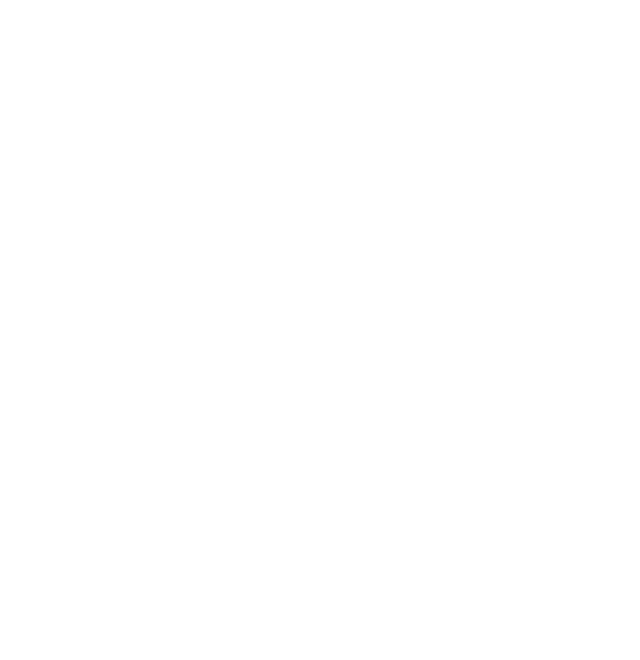
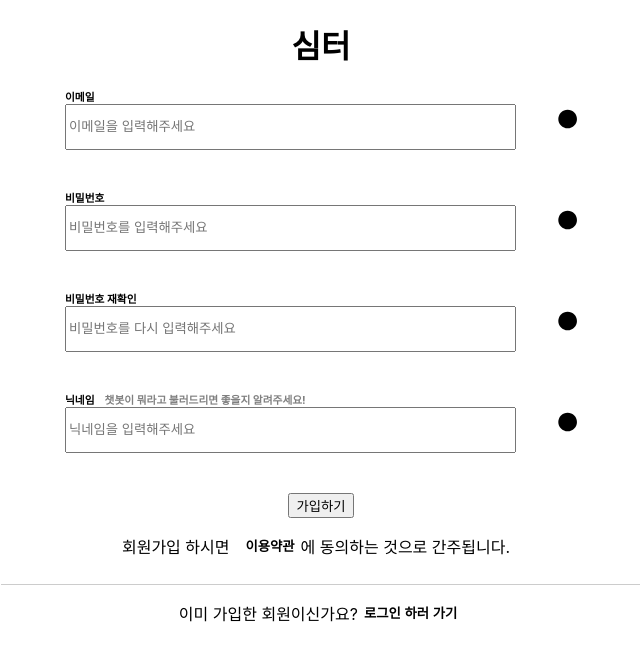
Before and after one commit to git1uv/client, a React (Create React App) app: page /signup in a window 1280 px wide. Before the commit this address had no page. Shown: the top 660 px of the page, without its empty margins (319-959 px from the left). Built offline with nearby package versions, Linux system fonts and the light colour scheme.

Commit message:
feat: 회원가입 레이아웃 및 기능 구현

```diff
--- a/src/App.js
+++ b/src/App.js
@@ -1,11 +1,13 @@
 import { Route, Routes } from "react-router-dom";
 import Login from "./pages/Login";
+import Signup from "./pages/Signup";
 
 function App() {
   return (
     <div>
       <Routes>
         <Route path="/" element={<Login/>}/>
+        <Route path="/signup" element={<Signup/>}/>
       </Routes>
     </div>
   );
--- a/src/components/Login/Common.jsx
+++ b/src/components/Login/Common.jsx
@@ -23,7 +23,7 @@ export default function Common() {
         <input placeholder='이메일을 입력하세요'></input>
         <S.PwInput>
           <input type={pwVisible ? 'text' : 'password'}
-            placeholder='비밀번호를 입력하세요 (영대소+숫자+특수기호 12자리)'>
+            placeholder='비밀번호를 입력하세요'>
           </input>
           <button onClick={togglePasswordVisibility}>
             {pwVisible ? <FaEyeSlash /> : <FaEye />}
@@ -35,6 +35,7 @@ export default function Common() {
         <button onClick={() => navigate('/findpw')}> 비밀번호 찾기</button>
       </S.FindPw>
       <button>로그인</button>
+      <S.Divider/>
       <div/>
       <S.FindPw>
         <p>아직 회원이 아니신가요?</p>
--- a/src/components/Login/Login.style.js
+++ b/src/components/Login/Login.style.js
@@ -102,3 +102,10 @@ export const SocialLogin = styled.div`
     margin-bottom: 10px;
   }
 `
+
+export const Divider = styled.div`
+  margin-top: 10px;
+  width: 90%;
+  height: 1px; /* 아이콘과 같은 높이로 설정 */
+  background-color: #ccc;
+`;
--- a/src/components/Signup/Signup.style.js
+++ b/src/components/Signup/Signup.style.js
@@ -0,0 +1,73 @@
+import styled from "styled-components";
+
+export const Container = styled.div`
+  display: flex;
+  flex-direction: column;
+  align-items: center;
+  height: 100vh;
+`;
+
+export const Box = styled.div`
+  display: flex;
+  align-items: center;
+  width: 40%;
+  margin-bottom: 40px;
+`;
+
+export const Left = styled.div`
+  display: flex;
+  flex-direction: column;
+  align-items: flex-start;
+  width: 100%;
+
+  input {
+    width: 90%;
+    height: 40px;
+  }
+  p {
+    margin: 0;
+  }
+  h6 {
+    margin: 0;
+  }
+`;
+
+export const Nickname = styled.div`
+  display: flex;
+  width: 90%;
+
+  h6 {
+    margin-right: 10px;
+  }
+`
+
+export const TermsBox = styled.div`
+  display: flex;
+  p {
+    margin-right: 10px;
+  }
+  button {
+    background: none;
+    border: none;
+    font-weight: 700;
+    cursor: pointer;
+  }
+`
+
+export const Divider = styled.div`
+  margin-top: 10px;
+  width: 50%;
+  height: 1px; /* 아이콘과 같은 높이로 설정 */
+  background-color: #ccc;
+`;
+
+export const RouteLogin = styled.div`
+  display: flex;
+
+  button {
+    background: none;
+    border: none;
+    font-weight: 700;
+    cursor: pointer;
+  }
+`;
--- /dev/null
+++ b/src/components/Signup/SignupCm.jsx
@@ -0,0 +1,173 @@
+import React, { useState } from 'react'
+import * as S from "./Signup.style"
+import { FaCircle } from "react-icons/fa";
+import { useNavigate } from 'react-router-dom';
+
+export default function SignupCm() {
+  const navigate = useNavigate();
+
+  const regexEmail = /^[a-zA-Z0-9._%+-]+@[a-zA-Z0-9.-]+\.[a-zA-Z]{2,}$/;
+  const regexPw = /^(?=.*[a-zA-Z])(?=.*\d)(?=.*[!@#$%^&*])[a-zA-Z\d!@#$%^&*]{8,16}$/;
+  const regexName = /^[a-zA-Z가-힣]{1,10}$/;
+
+  const [email, setEmail] = useState('');
+  const [pw, setPw] = useState('');
+  const [confirmPw, setConfirmPw] = useState('');
+  const [nickname, setNickname] = useState('');
+
+  const [errors, setErrors] = useState({
+    email: '',
+    pw: '',
+    confirmPw: '',
+    nickname: '',
+  });
+
+  const validateEmail = (email) => regexEmail.test(email);
+  const validatePassword = (pw) => regexPw.test(pw);
+  const validateNickname = (nickname) => regexName.test(nickname);
+
+  const handleChange = (e) => {
+    const { name, value } = e.target;
+
+    switch (name) {
+      case 'email':
+        setEmail(value);
+        setErrors(prev => ({
+          ...prev,
+          email: validateEmail(value) ? '' : '유효한 이메일 주소를 입력하세요.'
+        }));
+        break;
+      case 'pw':
+        setPw(value);
+        setErrors(prev => ({
+          ...prev,
+          pw: validatePassword(value) ? '' : '비밀번호는 8~16자의 영문 대/소문자, 숫자, 특수문자를 포함해야 합니다.'
+        }));
+        break;
+      case 'confirmPw':
+        setConfirmPw(value);
+        setErrors(prev => ({
+          ...prev,
+          confirmPw: value === pw ? '' : '비밀번호가 일치하지 않습니다.'
+        }));
+        break;
+      case 'nickname':
+        setNickname(value);
+        setErrors(prev => ({
+          ...prev,
+          nickname: validateNickname(value) ? '' : '닉네임은 1~10자의 한글 또는 영문이어야 합니다.'
+        }));
+        break;
+      default:
+        break;
+    }
+  };
+  const handleSubmit = (e) => {
+    e.preventDefault();
+
+    let isValid = true;
+    const newErrors = { ...errors };
+
+    if (!validateEmail(email)) {
+      newErrors.email = '유효한 이메일 주소를 입력하세요.';
+      isValid = false;
+    }
+
+    if (!validatePassword(pw)) {
+      newErrors.pw = '비밀번호는 8~16자의 영문 대/소문자, 숫자, 특수문자를 포함해야 합니다.';
+      isValid = false;
+    }
+
+    if (pw !== confirmPw) {
+      newErrors.confirmPw = '비밀번호가 일치하지 않습니다.';
+      isValid = false;
+    }
+
+    if (!validateNickname(nickname)) {
+      newErrors.nickname = '닉네임은 1~10자의 한글 또는 영문이어야 합니다.';
+      isValid = false;
+    }
+
+    setErrors(newErrors);
+
+    if (isValid) {
+      // 모든 검사가 통과했을 때의 로직을 여기에 추가
+      console.log('Form submitted');
+      // navigate('/success'); // 성공 시 리디렉션 예시
+    }
+  };
+
+  return (
+    <S.Container>
+      <h1>심터</h1>
+      <S.Box>
+        <S.Left>
+          <h6>이메일</h6>
+          <input
+            name="email"
+            placeholder="이메일을 입력해주세요"
+            value={email}
+            onChange={handleChange}
+          />
+          {errors.email && <p>{errors.email}</p>}
+        </S.Left>
+          <FaCircle size={20}/>
+      </S.Box>
+      <S.Box>
+        <S.Left>
+          <h6>비밀번호</h6>
+            <input
+              name="pw"
+              type="password"
+              placeholder="비밀번호를 입력해주세요"
+              value={pw}
+              onChange={handleChange}
+            />
+          {errors.pw && <p>{errors.pw}</p>}
+        </S.Left>
+          <FaCircle size={20}/>
+      </S.Box>
+      <S.Box>
+        <S.Left>
+          <h6>비밀번호 재확인</h6>
+          <input
+            name="confirmPw"
+            type="password"
+            placeholder="비밀번호를 다시 입력해주세요"
+            value={confirmPw}
+            onChange={handleChange}
+          />
+          {errors.confirmPw && <p>{errors.confirmPw}</p>}
+        </S.Left>
+          <FaCircle size={20}/>
+      </S.Box>
+      <S.Box>
+        <S.Left>
+          <S.Nickname>
+            <h6>닉네임</h6>
+            <h6 style={{color: 'grey'}}> 챗봇이 뭐라고 불러드리면 좋을지 알려주세요!</h6>
+          </S.Nickname>
+          <input
+            name="nickname"
+            placeholder="닉네임을 입력해주세요"
+            value={nickname}
+            onChange={handleChange}
+          />
+          {errors.nickname && <p>{errors.nickname}</p>}
+        </S.Left>
+          <FaCircle size={20}/>
+      </S.Box>
+      <button onClick={handleSubmit}>가입하기</button>
+      <S.TermsBox>
+        <p>회원가입 하시면</p>
+        <button onClick={() => navigate('/terms')}>이용약관</button>
+        <p>에 동의하는 것으로 간주됩니다.</p>
+      </S.TermsBox>
+      <S.Divider/>
+      <S.RouteLogin>
+        <p>이미 가입한 회원이신가요?</p>
+        <button onClick={() => navigate('/')}>로그인 하러 가기</button>
+      </S.RouteLogin>
+    </S.Container>
+  )
+}
--- a/src/pages/Signup.jsx
+++ b/src/pages/Signup.jsx
@@ -1,7 +1,8 @@
-import React from 'react'
+import React, { useEffect, useState } from 'react'
+import SignupCm from '../components/Signup/SignupCm';
 
 export default function Signup() {
   return (
-    <div>Signup</div>
+    <SignupCm />
   )
 }
```
Also changed, not shown: src/components/Signup/MobileView.jsx (deleted, +0 -7 lines), src/components/Signup/PCView.jsx (deleted, +0 -7 lines).
